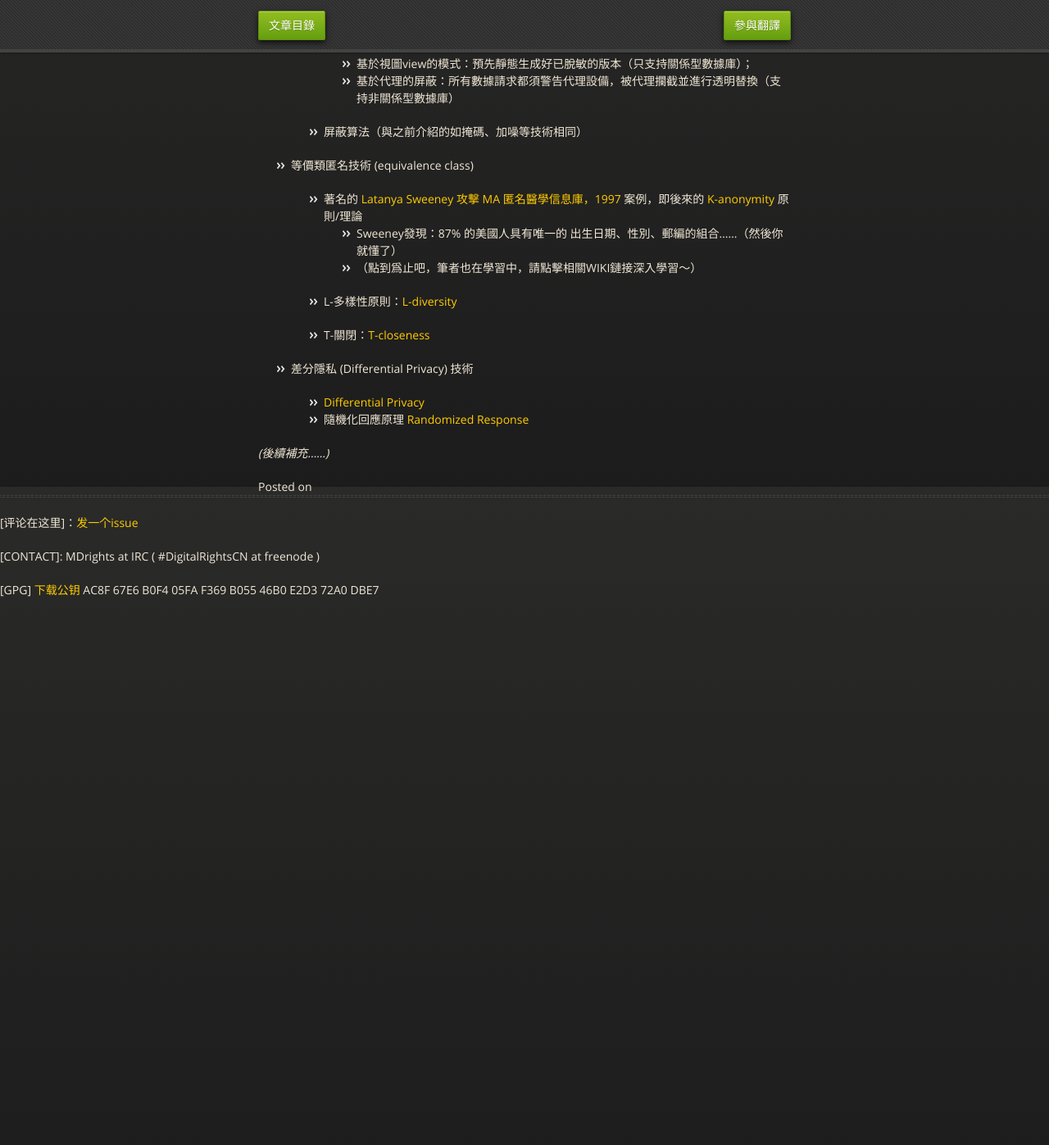
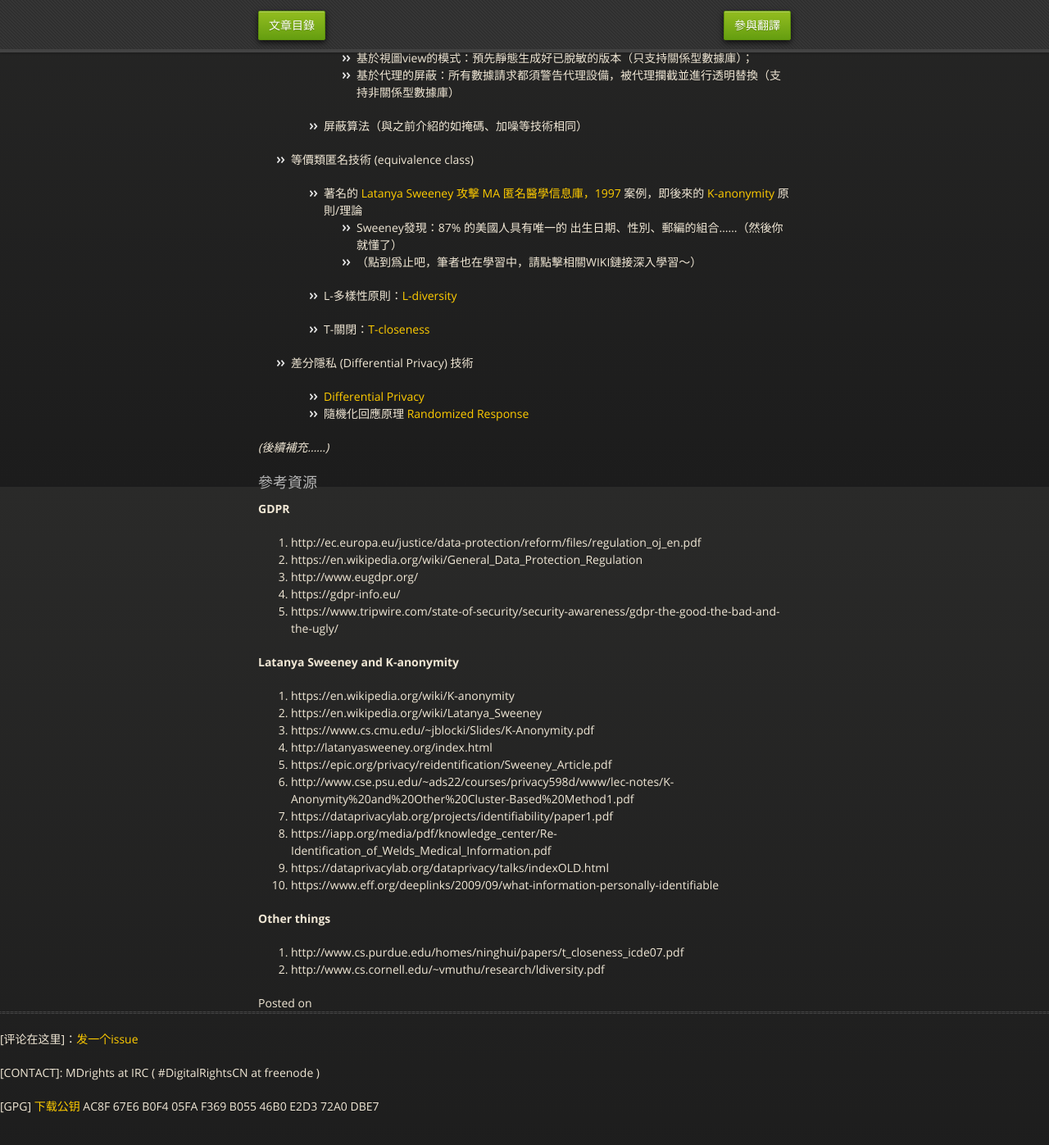
Before and after one commit to mdrights/os-observe, a Jekyll site: the page built from _posts/2017-06-03-隱私保護技術和規範-學習筆記-2.md, in a window 1280 px wide and 1400 px high, scrolled down 1206 px. Shown: the top 1397 px of the window at 82% size. Built offline with Jekyll 4.4.1, drawn with Linux system fonts in a browser that asks for light colours; before the commit the page ends 1976 px from its top, so only the background shows below that; some of the changed text lies outside the part shown.

Commit message:
finalise the second post

```diff
--- a/_posts/2017-06-03-隱私保護技術和規範-學習筆記-2.md
+++ b/_posts/2017-06-03-隱私保護技術和規範-學習筆記-2.md
@@ -8,7 +8,7 @@
 
 ### 隱私保護的形勢
 
-- 2016年5月25日 EU 正式發佈 [《通用數據保護條例》,GDPR]()，會在2018年正式生效。對泄露了個人信息/隱私的處罰可達到 €20,000,000 或該企業全球營業額的4% 。
+- 2016年5月25日 EU 正式發佈 [《通用數據保護條例》,GDPR](https://gdpr-info.eu/)，會在2018年正式生效。對泄露了個人信息/隱私的處罰可達到 €20,000,000 或該企業全球營業額的4% 。
 
 - （再次）隱私與個人信息的區別：前者主要是法律上的定義，也是個人主觀的概念；後者是技術上的、比較客觀的概念。
 
@@ -18,7 +18,7 @@
 
 ---- 不可關聯性 --------- 透明性 -------- 可干預/可控性 --------- 保密性 -------- 整全性 -------- 可用性 ----
 
-                                                               | <------------- 網絡安全關注領域 ------------>|
+...                                                           | <------------- 網絡安全關注領域 ------------>|
 
 - 不可關聯性(unlinkability)：不可從數據/系統的信息中關聯到用戶的個人信息。
 
@@ -66,13 +66,13 @@
 
 - 等價類匿名技術 (equivalence class)
 
-	- 著名的 [Latanya Sweeney 攻擊 MA 匿名醫學信息庫，1997]() 案例，即後來的 [K-anonymity]() 原則/理論
+	- 著名的 [Latanya Sweeney 攻擊 MA 匿名醫學信息庫，1997](https://iapp.org/media/pdf/knowledge_center/Re-Identification_of_Welds_Medical_Information.pdf) 案例，即後來的 [K-anonymity](https://en.wikipedia.org/wiki/K-anonymity) 原則/理論
 		- Sweeney發現：87% 的美國人具有**唯一**的 出生日期、性別、郵編的組合……（然後你就懂了）
 		- （點到爲止吧，筆者也在學習中，請點擊相關WIKI鏈接深入學習～）
 
-	- L-多樣性原則：[L-diversity]()
+	- L-多樣性原則：[L-diversity](https://en.wikipedia.org/wiki/l-diversity)
 
-	- T-關閉：[T-closeness]()
+	- T-關閉：[T-closeness](https://en.wikipedia.org/wiki/t-closeness)
 
 - 差分隱私 (Differential Privacy) 技術
 
@@ -80,3 +80,29 @@
 	- 隨機化回應原理 [Randomized Response]()
 
 _(後續補充……)_
+
+
+### 參考資源
+
+**GDPR**
+1. http://ec.europa.eu/justice/data-protection/reform/files/regulation_oj_en.pdf
+2. https://en.wikipedia.org/wiki/General_Data_Protection_Regulation
+3. http://www.eugdpr.org/
+4. https://gdpr-info.eu/
+5. https://www.tripwire.com/state-of-security/security-awareness/gdpr-the-good-the-bad-and-the-ugly/
+
+**Latanya Sweeney and K-anonymity**
+1. https://en.wikipedia.org/wiki/K-anonymity
+2. https://en.wikipedia.org/wiki/Latanya_Sweeney
+3. https://www.cs.cmu.edu/~jblocki/Slides/K-Anonymity.pdf
+4. http://latanyasweeney.org/index.html
+5. https://epic.org/privacy/reidentification/Sweeney_Article.pdf
+6. http://www.cse.psu.edu/~ads22/courses/privacy598d/www/lec-notes/K-Anonymity%20and%20Other%20Cluster-Based%20Method1.pdf
+7. https://dataprivacylab.org/projects/identifiability/paper1.pdf
+8. https://iapp.org/media/pdf/knowledge_center/Re-Identification_of_Welds_Medical_Information.pdf
+9. https://dataprivacylab.org/dataprivacy/talks/indexOLD.html
+10. https://www.eff.org/deeplinks/2009/09/what-information-personally-identifiable
+
+**Other things**
+2. http://www.cs.purdue.edu/homes/ninghui/papers/t_closeness_icde07.pdf
+3. http://www.cs.cornell.edu/~vmuthu/research/ldiversity.pdf
```
Also changed, not shown: other parts of _posts/2017-06-03-隱私保護技術和規範-學習筆記-2.md (+1 -1 lines), _posts/2017-06-02-Tails-report-April-譯.md (+1 -0 lines).
